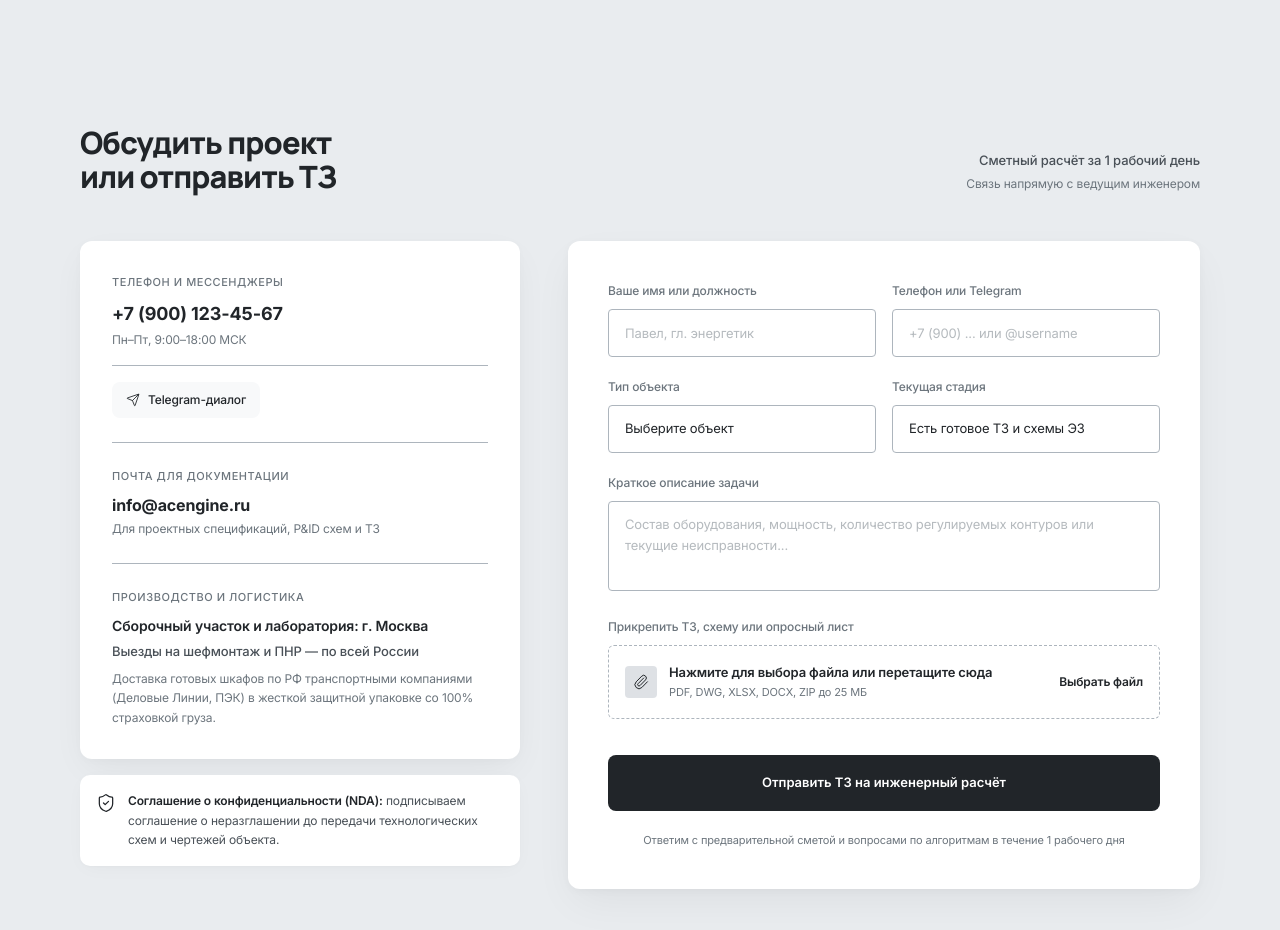
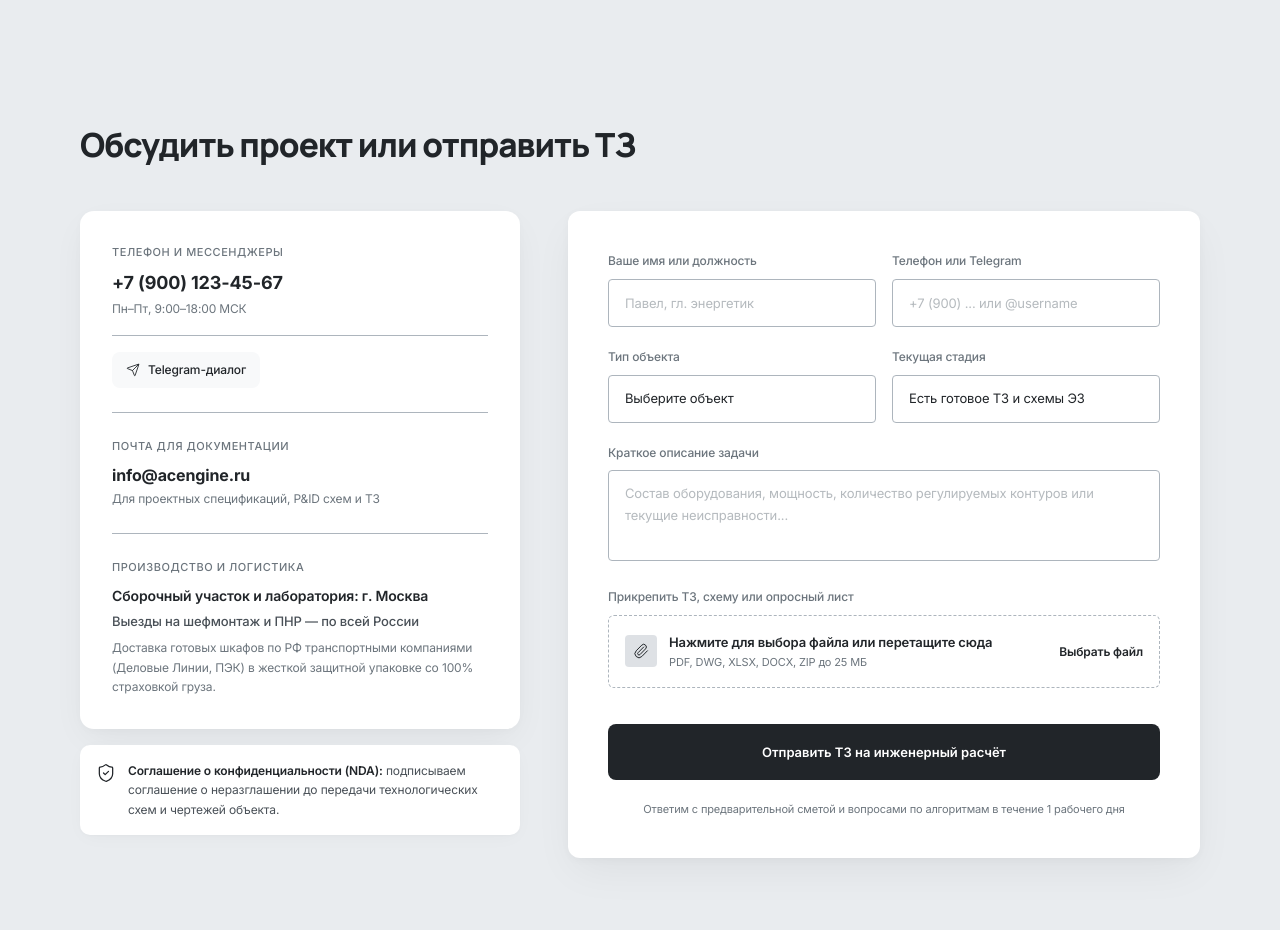
Before and after one commit to adamprogety-hub/t3_auto, a Next.js app: page / in a window 1280 px wide. Shown: the part 10120-11050 px from the top of the page. Built offline with nearby package versions, Linux system fonts and the light colour scheme.

Commit message:
style: remove right split text in contacts section header

```diff
--- a/src/components/sections/contacts.tsx
+++ b/src/components/sections/contacts.tsx
@@ -17,28 +17,16 @@ export function Contacts() {
     <section id="contacts" className="py-20 md:py-28 bg-surface-warm">
       <div className="mx-auto w-full max-w-[1440px] px-6 md:px-12 lg:px-20">
         {/* Header */}
-        <div className="grid grid-cols-1 md:grid-cols-[1fr_auto] items-end gap-6">
-          <div>
-            <h2 className="text-graphite text-[clamp(1.5rem,2.4vw,2.35rem)] font-extrabold leading-[1.1] tracking-tight">
-              Обсудить проект
-              <br />
-              или отправить ТЗ
-            </h2>
-          </div>
-          <div className="text-left md:text-right">
-            <span className="text-iron text-[13px] font-medium block">
-              Сметный расчёт за 1 рабочий день
-            </span>
-            <span className="text-pewter text-[12px] block mt-0.5">
-              Связь напрямую с ведущим инженером
-            </span>
-          </div>
+        <div className="max-w-3xl">
+          <h2 className="text-graphite text-[clamp(1.6rem,2.6vw,2.4rem)] font-extrabold leading-[1.12] tracking-tight">
+            Обсудить проект или отправить ТЗ
+          </h2>
         </div>
 
         <div className="mt-12 grid grid-cols-1 lg:grid-cols-[440px_1fr] gap-12 items-start">
           {/* Left — contacts */}
           <div>
-            <div className="rounded-[12px] bg-white p-6 md:p-8 space-y-6 shadow-[0_12px_36px_-6px_rgba(19,18,16,0.06),0_2px_8px_rgba(0,0,0,0.02)]">
+            <div className="rounded-[14px] bg-white p-6 md:p-8 space-y-6 shadow-[0_12px_36px_-6px_rgba(19,18,16,0.06),0_2px_8px_rgba(0,0,0,0.02)]">
               <div>
                 <span className="text-pewter text-[11px] font-medium uppercase tracking-wider block">
                   Телефон и мессенджеры
```
